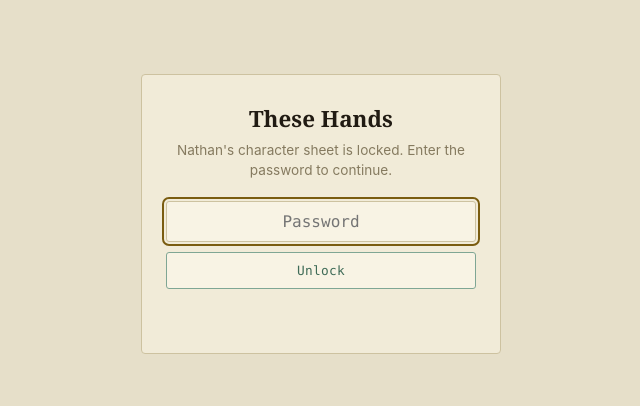
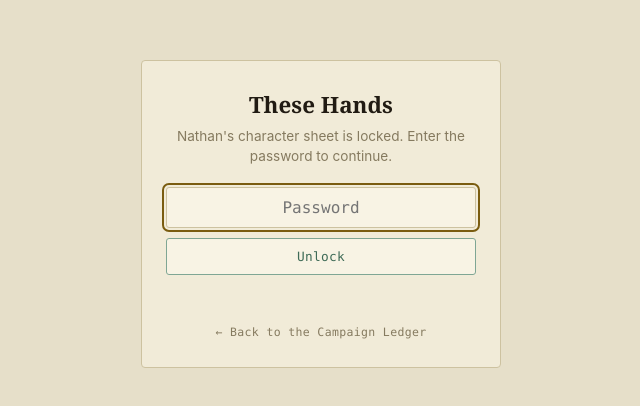
Before and after one commit to SlimPoponius/DND-The-Diary-of-Nathan-Tombs, a plain HTML site: page character-nathan.html in a window 1280 px wide. Shown: the part 186-592 px from the top of the page, without its empty margins (319-959 px from the left). Drawn offline with Linux system fonts and the light colour scheme; no server answers.

Commit message:
Add back link on lock screen; add drifting shadow/vignette ambient background

```diff
--- a/character-nathan.html
+++ b/character-nathan.html
@@ -49,6 +49,31 @@
       radial-gradient(ellipse 900px 500px at 15% -10%, color-mix(in srgb, var(--brass) 7%, transparent), transparent),
       radial-gradient(ellipse 700px 500px at 100% 20%, color-mix(in srgb, var(--verdigris) 6%, transparent), transparent);
   }
+
+  /* ---------- Gloomy ambient background: drifting shadow, vignette ---------- */
+  body::before, body::after {
+    content: ""; position: fixed; inset: -15%; z-index: -1; pointer-events: none;
+  }
+  body::before {
+    background:
+      radial-gradient(circle at 18% 24%, color-mix(in srgb, var(--verdigris) 16%, transparent), transparent 55%),
+      radial-gradient(circle at 82% 66%, color-mix(in srgb, var(--rule) 22%, transparent), transparent 55%),
+      radial-gradient(circle at 45% 88%, color-mix(in srgb, var(--brass) 8%, transparent), transparent 60%);
+    filter: blur(60px);
+    animation: gloomDrift 50s ease-in-out infinite alternate;
+  }
+  body::after {
+    background: radial-gradient(ellipse at 50% 38%, transparent 40%, color-mix(in srgb, var(--bg) 70%, black) 100%);
+  }
+  @keyframes gloomDrift {
+    0%   { transform: translate(0%, 0%) scale(1); }
+    50%  { transform: translate(4%, -3%) scale(1.1); }
+    100% { transform: translate(-4%, 3%) scale(1); }
+  }
+  @media (prefers-reduced-motion: reduce) {
+    body::before { animation: none; }
+  }
+
   a { color: var(--brass); }
   button { font: inherit; }
   input, textarea, select {
@@ -240,6 +265,11 @@
   .lock-box .lock-error {
     color: var(--brick); font-family: var(--mono); font-size: 0.74rem; min-height: 1.2em; margin-top: 10px;
   }
+  .lock-box .lock-back {
+    display: inline-block; margin-top: 14px; font-family: var(--mono); font-size: 0.72rem;
+    letter-spacing: 0.03em; color: var(--text-faint); text-decoration: none;
+  }
+  .lock-box .lock-back:hover { color: var(--verdigris); text-decoration: underline; }
   .page[hidden] { display: none; }
 </style>
 
@@ -250,6 +280,7 @@
     <input type="password" id="lockPassword" placeholder="Password" autocomplete="off">
     <button class="btn primary" id="lockSubmit" type="button">Unlock</button>
     <p class="lock-error" id="lockError"></p>
+    <a class="lock-back" href="index.html">&larr; Back to the Campaign Ledger</a>
   </div>
 </div>
 
```
